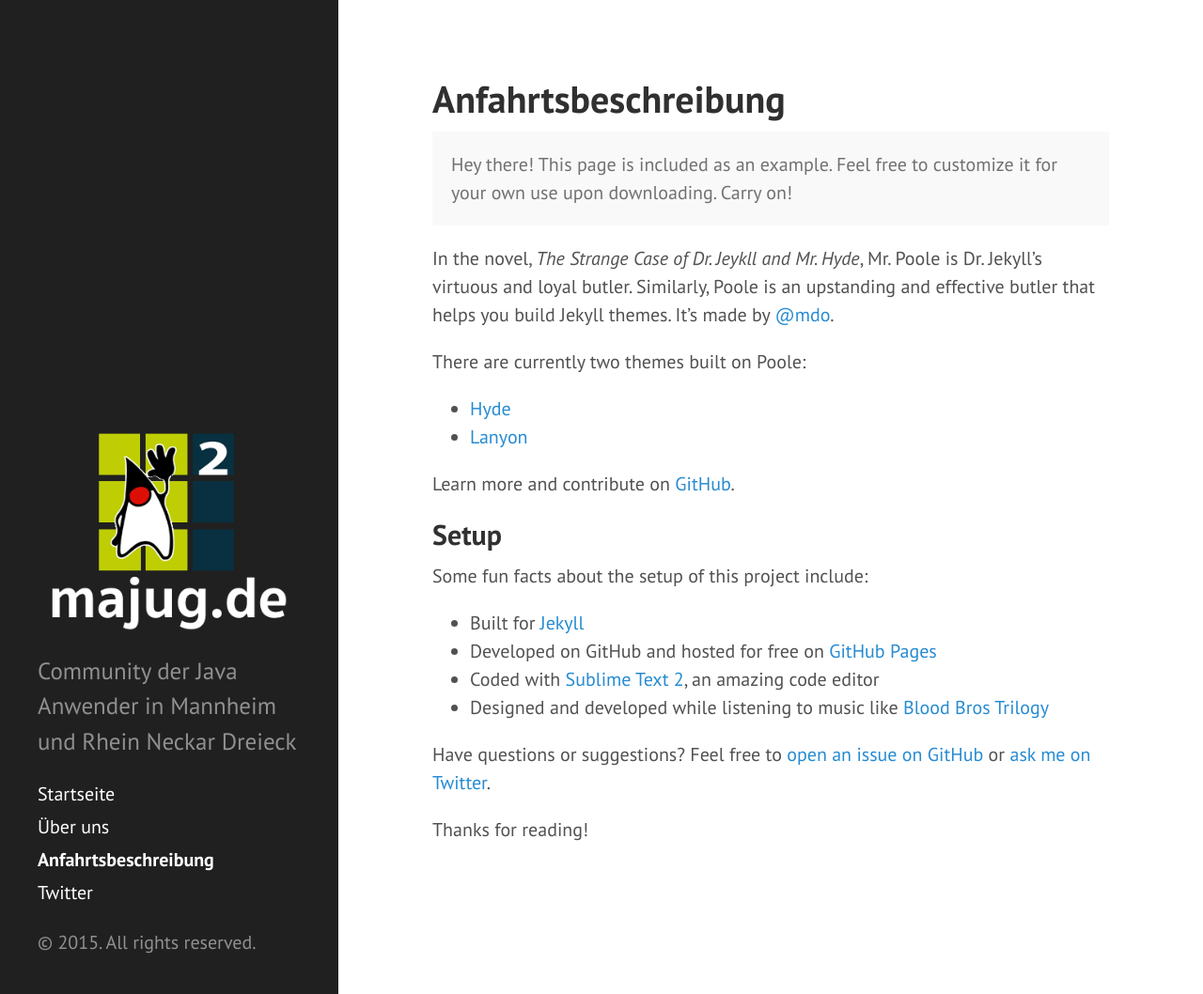
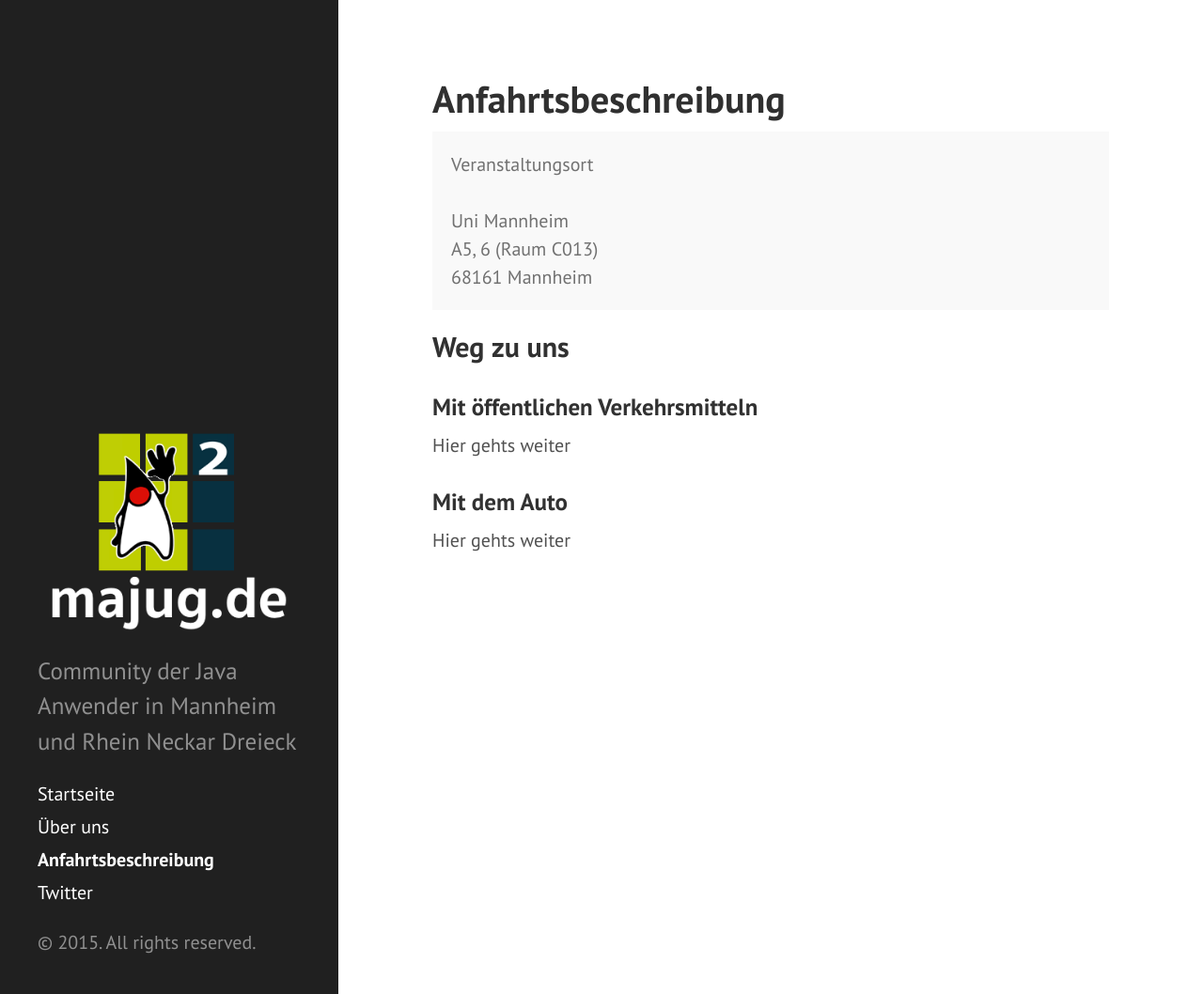
Before and after one commit to majug/majug.github.io, a Jekyll site: the page built from getting-there.md, in a window 1280 px wide and 1058 px high. Shown: the whole window at 94% size. Built offline with Jekyll 4.4.1, drawn with Linux system fonts in a browser that asks for light colours; Markdown is read by kramdown in place of the engine named in the settings.

Commit message:
updated getting there

```diff
--- a/getting-there.md
+++ b/getting-there.md
@@ -4,27 +4,19 @@ title: Anfahrtsbeschreibung
 ---
 
 <p class="message">
-  Hey there! This page is included as an example. Feel free to customize it for your own use upon downloading. Carry on!
+  Veranstaltungsort<br />
+  <br />
+  Uni Mannheim<br />
+  A5, 6 (Raum C013)<br />
+  68161 Mannheim<br />
 </p>
 
-In the novel, *The Strange Case of Dr. Jeykll and Mr. Hyde*, Mr. Poole is Dr. Jekyll's virtuous and loyal butler. Similarly, Poole is an upstanding and effective butler that helps you build Jekyll themes. It's made by [@mdo](https://twitter.com/mdo).
+## Weg zu uns
 
-There are currently two themes built on Poole:
+### Mit öffentlichen Verkehrsmitteln
 
-* [Hyde](http://hyde.getpoole.com)
-* [Lanyon](http://lanyon.getpoole.com)
+Hier gehts weiter
 
-Learn more and contribute on [GitHub](https://github.com/poole).
+### Mit dem Auto
 
-## Setup
-
-Some fun facts about the setup of this project include:
-
-* Built for [Jekyll](http://jekyllrb.com)
-* Developed on GitHub and hosted for free on [GitHub Pages](https://pages.github.com)
-* Coded with [Sublime Text 2](http://sublimetext.com), an amazing code editor
-* Designed and developed while listening to music like [Blood Bros Trilogy](https://soundcloud.com/maddecent/sets/blood-bros-series)
-
-Have questions or suggestions? Feel free to [open an issue on GitHub](https://github.com/poole/issues/new) or [ask me on Twitter](https://twitter.com/mdo).
-
-Thanks for reading!
+Hier gehts weiter
```
Also changed, not shown: _posts/2015-02-10-restful-webservices-with-play.md (added, +16 -0 lines), _posts/2015-04-22-micros-services.md (renamed from _posts/2015-04-23-micros-services.md, +1 -1 lines), about.md (+10 -7 lines).
